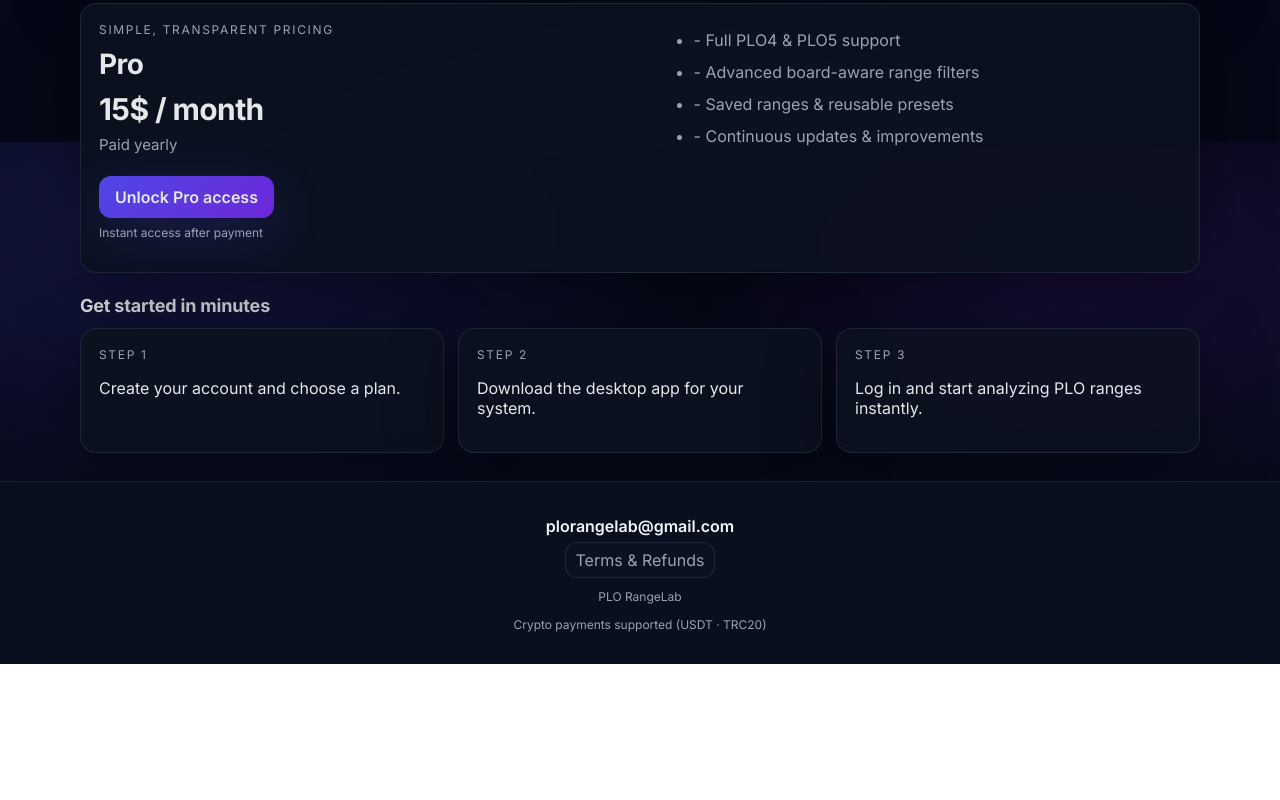
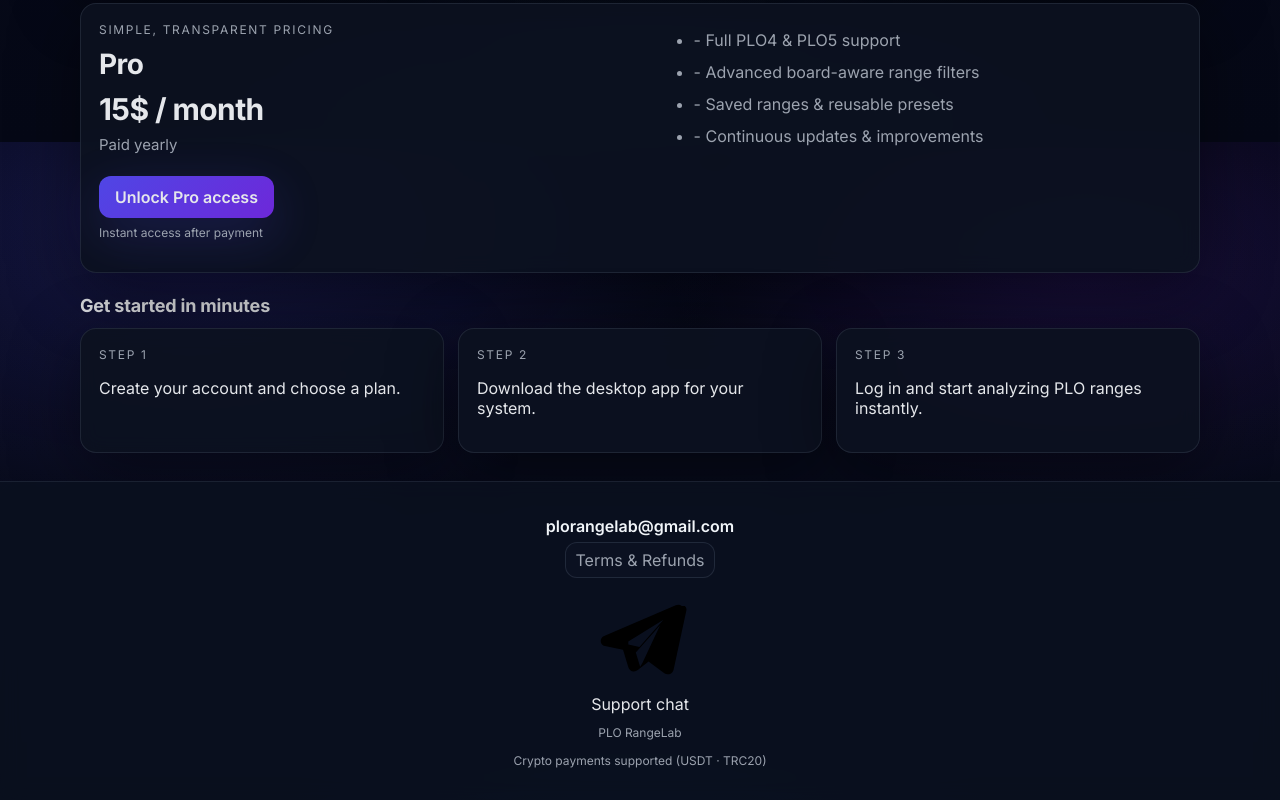
Before and after one commit to bpodol/landing, a plain HTML site: page index.html in a window 1280 px wide. Shown: the part 1458-2258 px from the top of the page. Before the commit the page ends 2122 px from the top, so only its background shows below. Drawn offline with Linux system fonts and the light colour scheme.

Commit message:
added support link

```diff
--- a/index.html
+++ b/index.html
@@ -119,6 +119,16 @@
             Refunds available within 24 hours if access is not delivered.
           </span>
         </span>
+      </div>
+      <div class="footer-support">
+        <a href="https://t.me/RangeLabTeam" class="support-link" target="_blank" rel="noopener" aria-label="Telegram support chat">
+          <span class="support-icon" aria-hidden="true">
+            <svg viewBox="0 0 24 24" role="presentation">
+              <path d="M21.78 4.21a1.38 1.38 0 0 0-1.41-.17l-16.8 7.2a1.36 1.36 0 0 0-.82 1.18c-.02.58.4 1.1.99 1.2l4.25.86 1.25 4.14a1.37 1.37 0 0 0 1.1.97h.2c.32 0 .64-.12.9-.32l2.55-2.04 3.7 2.76c.24.18.52.27.81.27.18 0 .36-.03.53-.1.42-.15.73-.51.82-.95l3-13.92c.09-.4-.05-.83-.37-1.08ZM9.22 12.55l8.25-5.07-5.63 6.34-2.62-.53Zm2.78 5.95-1.02-3.34 5.71-6.42-4.15 8.87-.54.89Z"/>
+            </svg>
+          </span>
+          <span class="support-label">Support chat</span>
+        </a>
       </div>
       <div class="micro footer-copy">PLO RangeLab</div>
       <div class="micro footer-crypto">Crypto payments supported (USDT · TRC20)</div>
```
